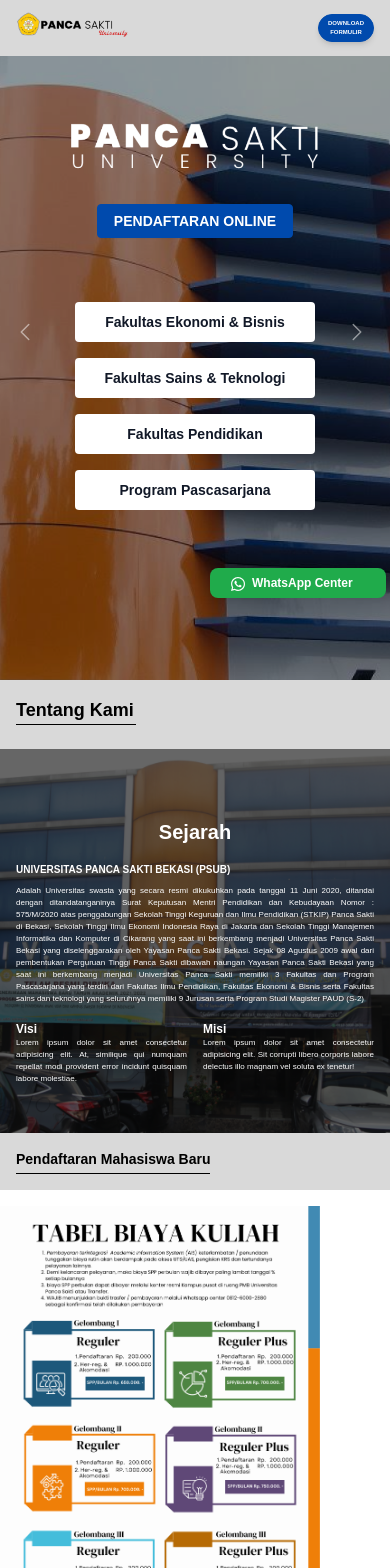
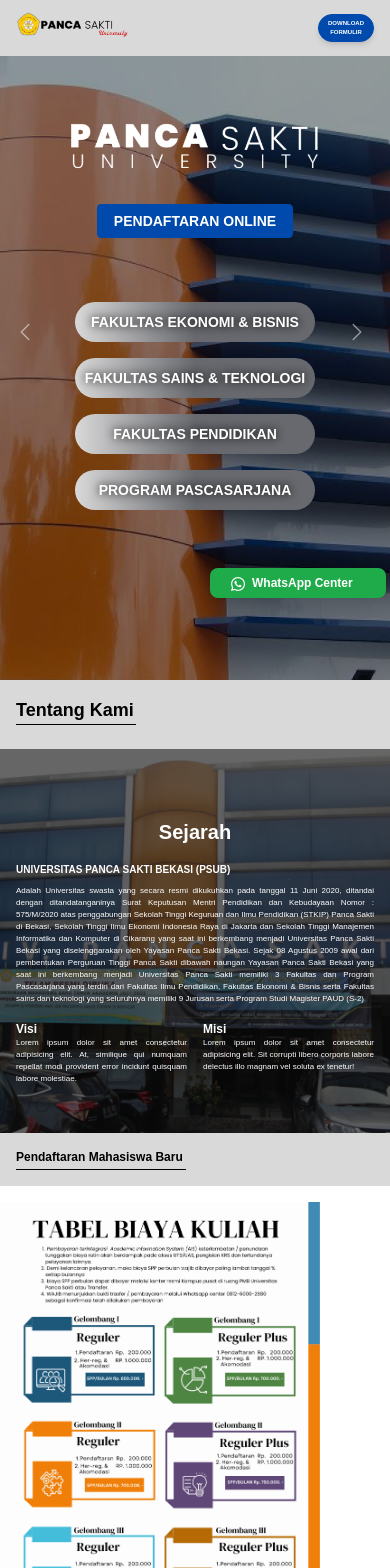
Before and after one commit to fxrnands/pancasakti-nextJs, a Next.js app: page / in a window 390 px wide. Shown: the top 1568 px of the page. Built offline with nearby package versions, Linux system fonts and the light colour scheme.

Commit message:
fix responsive and button faculty

```diff
--- a/src/pages/components/base/FlyoutButtons.tsx
+++ b/src/pages/components/base/FlyoutButtons.tsx
@@ -9,8 +9,10 @@
 export default function Button({ list, buttonName }: ButtonProps) {
   return (
     <Popover className="relative">
-      <Popover.Button className="inline-flex justify-center outline-none w-[15rem] bg-white rounded-[4px] px-2 py-2 items-center text-sm font-semibold leading-6 text-gray-900">
-        <span>{buttonName}</span>
+      <Popover.Button className="inline-flex justify-center uppercase outline-none w-[15rem] rounded-[30px] px-2 py-2 items-center text-sm font-bold leading-6 text-primary-blue bg-gradient-to-r to-[#68696E] via-[#68696E] from-primary-grey">
+        <span className="text-white" style={{ textShadow: "0 0 10px #000000" }}>
+          {buttonName}
+        </span>
       </Popover.Button>
 
       <Transition
@@ -22,16 +24,20 @@
         leaveFrom="opacity-100 translate-y-0"
         leaveTo="opacity-0 translate-y-1"
       >
-        <Popover.Panel className="absolute left-1/2 z-10 mt-1 flex w-screen max-w-max -translate-x-1/2 px-4">
-          <div className="w-60 max-w-md flex-auto overflow-hidden rounded-[4px] bg-white text-sm leading-6 shadow-lg ring-1 ring-gray-900/5">
+        <Popover.Panel className="absolute left-1/2  z-10 mt-1 flex w-screen max-w-max -translate-x-1/2 px-4">
+          <div className="w-56 bg-gradient-to-r to-[#68696E] via-[#68696E] from-primary-grey max-w-md flex-auto overflow-hidden rounded-[4px] bg-white text-sm leading-6 shadow-lg ring-1 ring-gray-900/5">
             <div className="p-2">
               {list?.map((item, index) => (
                 <div
                   key={index}
-                  className="group relative p-2 flex gap-x-6 rounded-[4px] hover:bg-gray-200"
+                  className="group relative p-2 uppercase flex gap-x-6 rounded-[4px] hover:bg-tertiary-grey"
                 >
                   <div>
-                    <a href={"/."} className="font-semibold text-gray-900">
+                    <a
+                      href={"/."}
+                      style={{ textShadow: "0 0 10px #000000" }}
+                      className="font-bold text-xs text-white"
+                    >
                       {item}
                     </a>
                   </div>
--- a/src/pages/index.tsx
+++ b/src/pages/index.tsx
@@ -105,11 +105,13 @@
       </div>
       <div className=" -mt-[48rem] bottom-[48rem]">
         <div className=" lg:-bottom-[11rem]">
-          <div className="bg-primary-grey py-4 px-4 lg:pt-6 lg:pb-8">
-            <h1 className="lg:text-2xl mb-1 max-w-7xl mx-auto text-sm font-bold">
-              Pendaftaran Mahasiswa Baru
-            </h1>
-            <div className="border-b w-[194px] lg:w-[340px] lg:ml-16 border-b-black" />
+          <div className="bg-primary-grey  py-4 px-4 lg:pt-6 lg:pb-8">
+            <div className=" w-[170px]  lg:w-[340px] lg:ml-16">
+              <h1 className="lg:text-2xl mb-1 mx-auto text-xs font-bold">
+                Pendaftaran Mahasiswa Baru
+              </h1>
+              <div className="border-b border-b-black" />
+            </div>
           </div>
           <div className="grid lg:px-24 lg:mt-8 lg:flex justify-between">
             <div className="w-[20rem] mt-4 lg:mr-16 lg:w-[50%]">
@@ -124,7 +126,7 @@
           <Image src={Pmb3} width={1000} alt="" />
         </div>
       </div>
-      <div className="relative mt-12">
+      <div className="relative mt-2">
         <div className="bg-primary-grey py-4 px-4 lg:pt-6 lg:pb-8">
           <h1 className="lg:text-2xl mb-1 max-w-7xl mx-auto text-sm font-bold">
             {`Gallery Foto & Video`}
--- a/tailwind.config.js
+++ b/tailwind.config.js
@@ -25,6 +25,9 @@
           grey: "#52616B",
           blue: "#0A84FF",
         },
+        tertiary: {
+          grey: "#68696E"
+        }
       },
       backgroundImage: {
         "about-container": "url('/about_header.png')",
```
